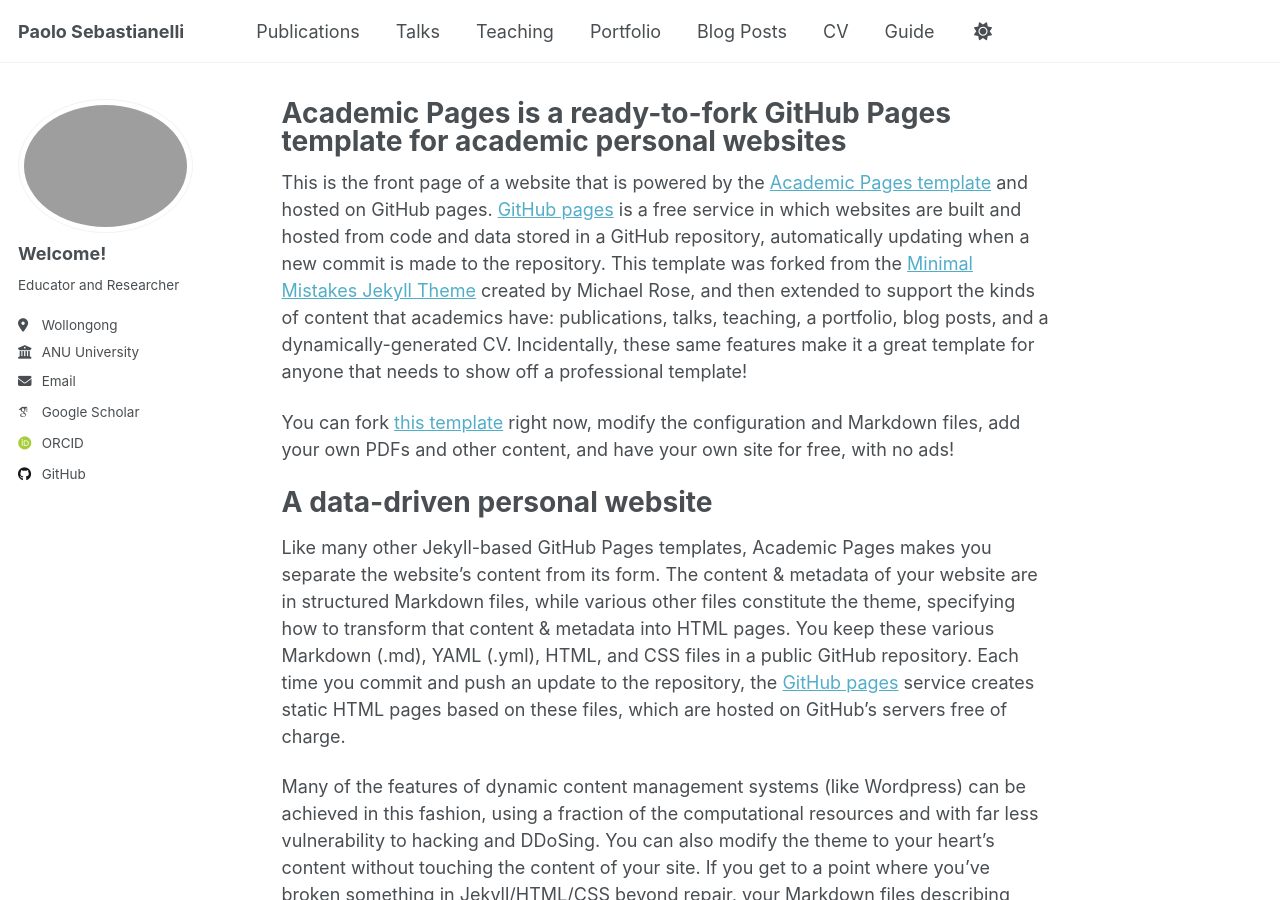
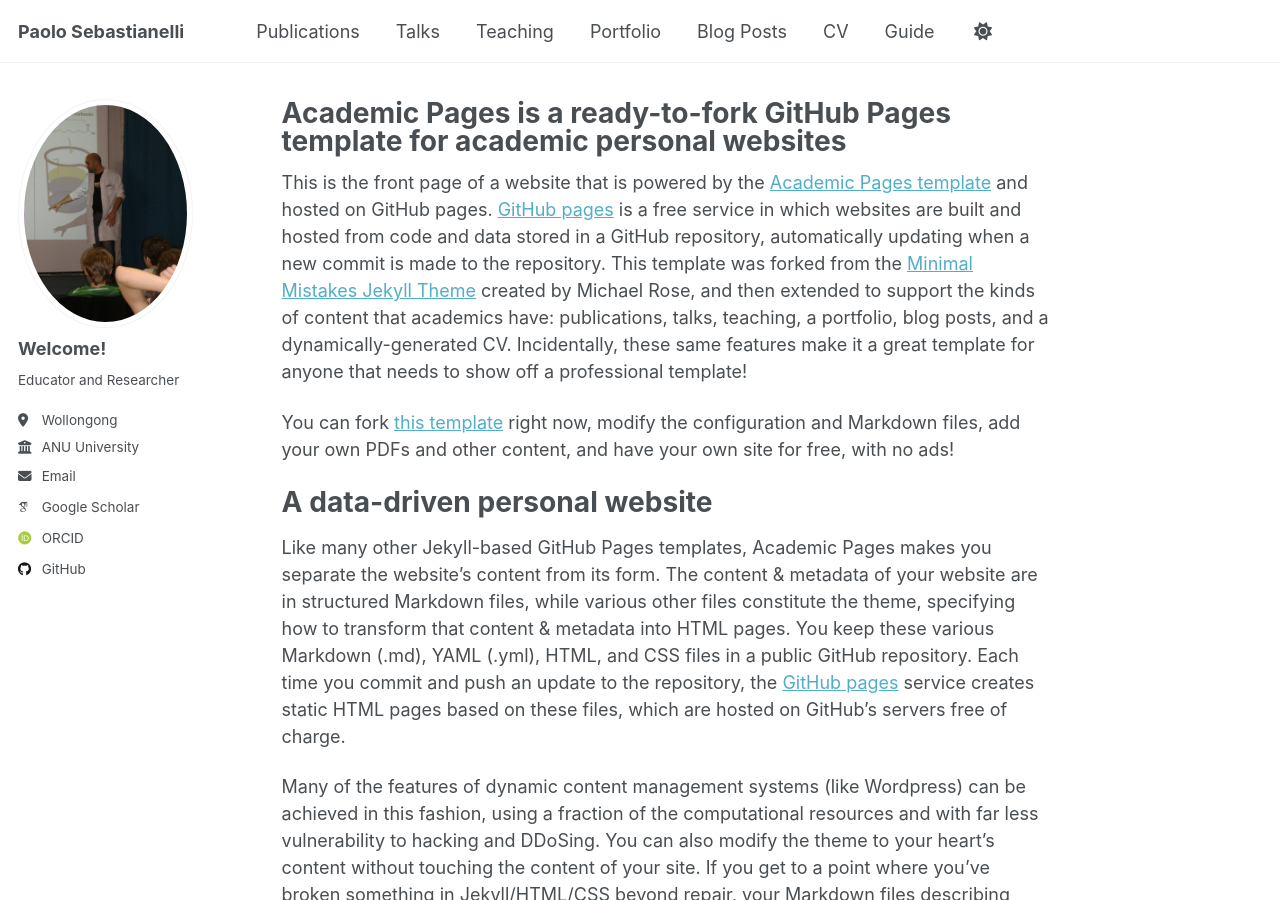
Before and after one commit to PaoloSebas/PaoloSebas.github.io, a Jekyll site: the page built from _pages/about.md, in a window 1280 px wide and 900 px high. Built offline with Jekyll 4.4.1, drawn with Linux system fonts in a browser that asks for light colours; some web fonts are replaced; a script that is not in the unit is left out.

Commit message:
Update _config.yml

```diff
--- a/_config.yml
+++ b/_config.yml
@@ -23,7 +23,7 @@
 #               Additional customization can be done by editing /_includes/author-profile.html
 author:
   # Biographic information
-  avatar           : "teaching.png"
+  avatar           : "teaching.jpg"
   name             : "Welcome!"
   pronouns         : # example: "she/her"
   bio              : "Educator and Researcher"
```
